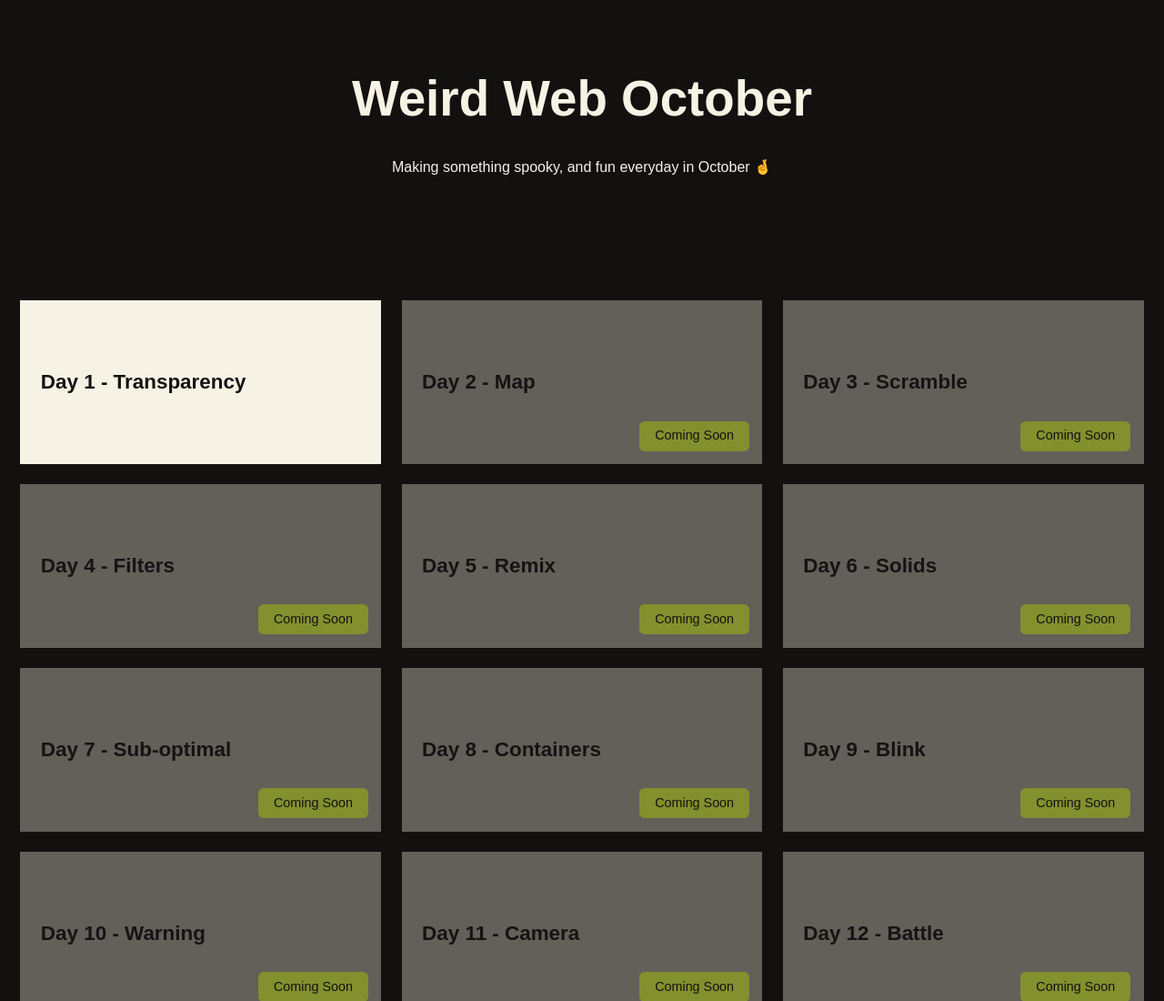
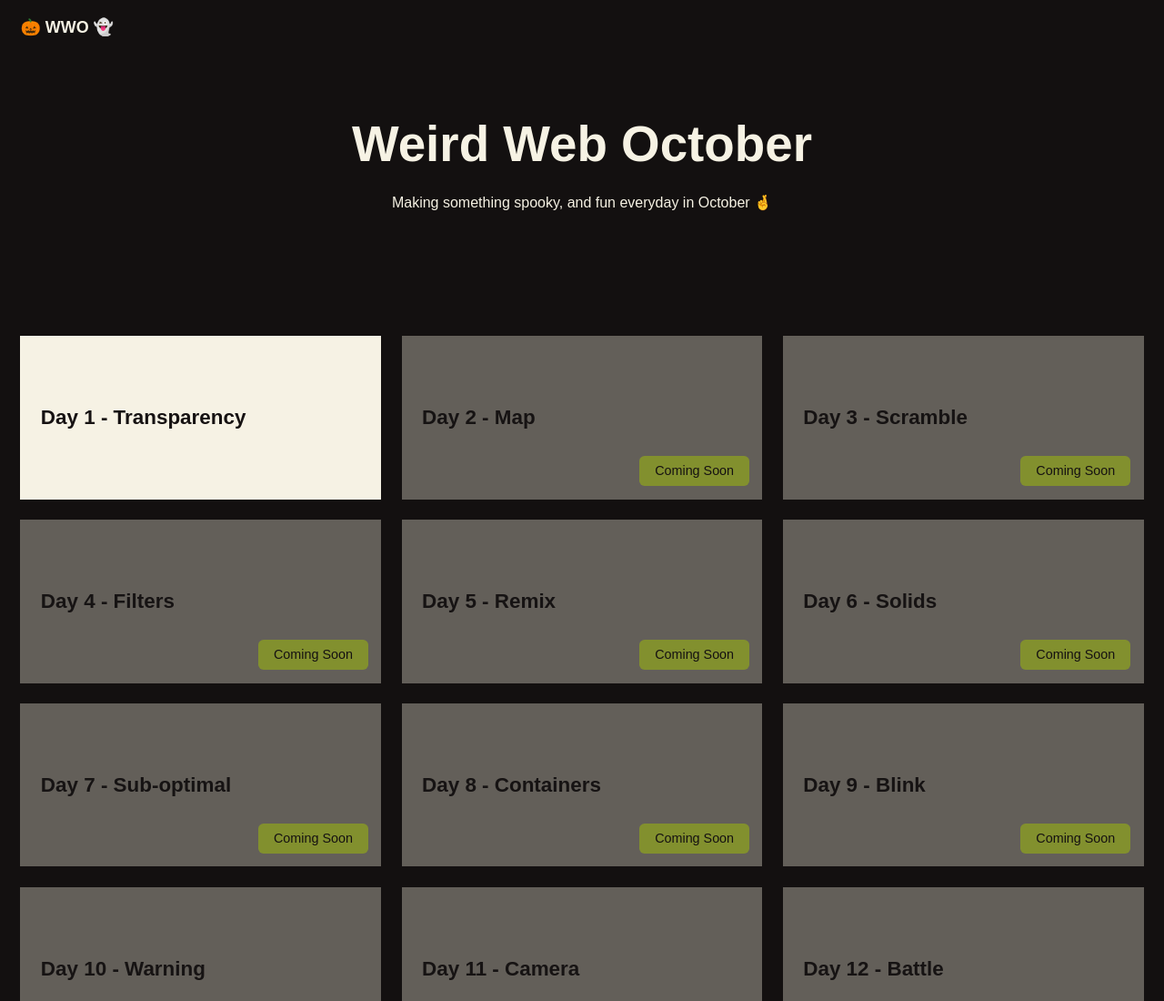
Before and after one commit to Samalmohanna1/WWO, an Astro site: page / in a window 1280 px wide. Shown: the top 1100 px of the page at 91% size. Built offline with nearby package versions, Linux system fonts and the light colour scheme; Astro itself is replaced by a stand-in of ours.

Commit message:
style: cleanup and nav

```diff
--- /dev/null
+++ b/src/components/Navbar.astro
@@ -0,0 +1,19 @@
+<nav>
+	<a href='/' aria-label='home'>&#127875; WWO &#128123;</a>
+</nav>
+<style>
+	nav {
+		max-width: var(--max-content-w);
+		width: 100%;
+		margin-inline: auto;
+		padding-inline: var(--spacing-s);
+	}
+	a {
+		display: inline-block;
+		font-size: var(--text-step--1);
+		font-weight: 800;
+		text-decoration: none;
+		color: inherit;
+		padding-block: var(--spacing-xs);
+	}
+</style>
--- a/src/layouts/BaseLayout.astro
+++ b/src/layouts/BaseLayout.astro
@@ -2,6 +2,7 @@
 import BaseHead from './BaseHead.astro'
 import { ClientRouter } from 'astro:transitions'
 import Footer from '../components/Footer.astro'
+import Navbar from '../components/Navbar.astro'
 
 type Props = {
 	title: string
@@ -19,9 +20,18 @@ const { title, description, image } = Astro.props as Props
 		<BaseHead title={title} description={description} image={image} />
 		<ClientRouter />
 	</head>
-	<body>
-		<slot />
-
+	<body class='full-body'>
+		<Navbar />
+		<div><slot /></div>
 		<Footer />
 	</body>
 </html>
+
+<style>
+	.full-body {
+		display: flex;
+		flex-direction: column;
+		justify-content: space-between;
+		min-height: 100dvh;
+	}
+</style>
--- a/src/pages/index.astro
+++ b/src/pages/index.astro
@@ -75,6 +75,10 @@ const wwo = [
 			font-size: var(--text-step-4);
 			font-weight: 800;
 			padding-bottom: var(--spacing-s);
+			line-height: 1.1;
+		}
+		& p {
+			text-wrap: balance;
 		}
 	}
 
```
Also changed, not shown: public/favicon.svg.
